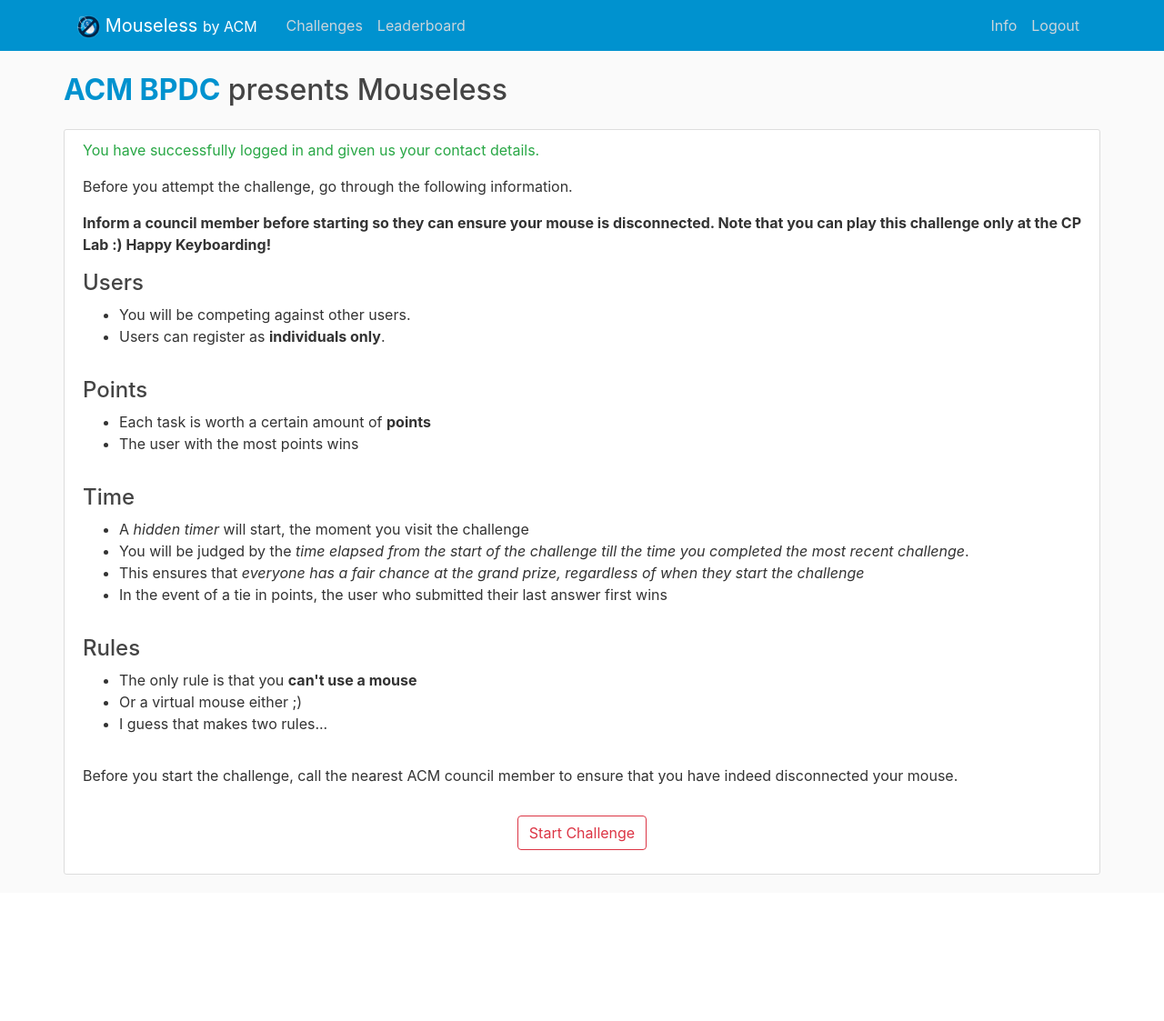
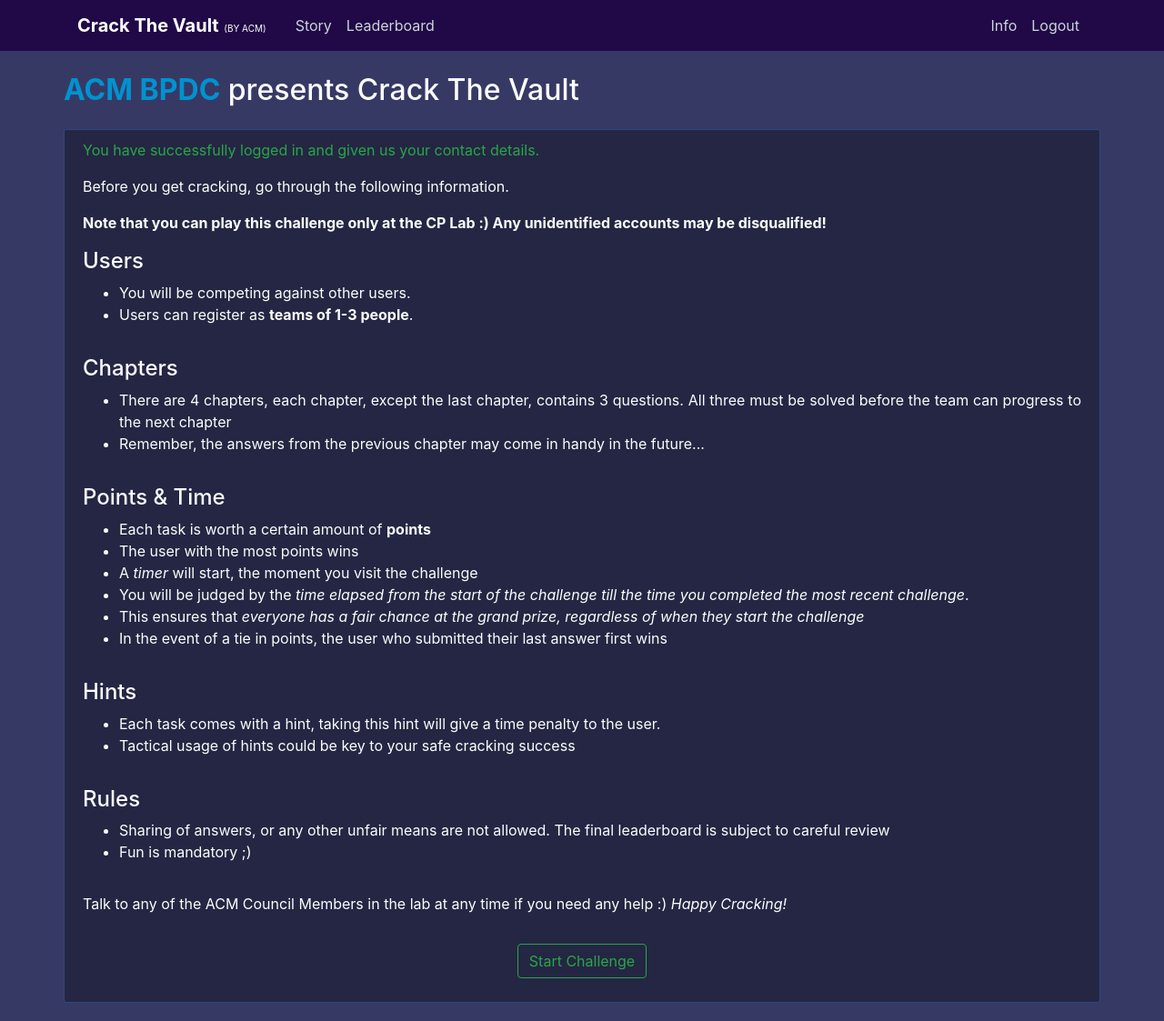
Before and after one commit to anuragkj/crack-the-code, a Django app: page / in a window 1280 px wide. Shown: the whole page at 91% size. Before the commit the page ends 962 px from the top, so only its background shows below. Run offline with Django 3.2, Linux system fonts and the light colour scheme; a user stored in the database is signed in; some libraries are stand-ins or nearby versions.

Commit message:
design improvements

```diff
--- a/player/views.py
+++ b/player/views.py
@@ -22,7 +22,7 @@ class PlayerListView(LoginRequiredMixin, ListView):
 class PlayerCreateView(LoginRequiredMixin, CreateView):
     model = Player
     fields = ['name', 'institute_id', 'contact']
-    success_url = reverse_lazy('home')
+    success_url = reverse_lazy('player-list')
 
     def form_valid(self, form):
         form.instance.user = self.request.user
--- a/quiz/static/quiz/main.css
+++ b/quiz/static/quiz/main.css
@@ -1,11 +1,11 @@
 body {
-    background: #fafafa;
-    color: #333333;
+    background: #373965;
+    color: #fcfefa;
     margin-top: 5rem;
   }
 
   h1, h2, h3, h4, h5, h6 {
-    color: #444444;
+    color: rgb(252, 252, 252);
   }
 
   ul {
@@ -29,15 +29,15 @@ body {
   }
 
   .content-section {
-    background: #ffffff;
+    background: #242644;
     padding: 10px 20px;
-    border: 1px solid #dddddd;
+    border: 1px solid #2b4a7c;
     border-radius: 3px;
     margin-bottom: 20px;
   }
 
   .article-title {
-    color: #444444;
+    color: rgb(252, 252, 252);
   }
 
   a.article-title:hover {
--- a/quiz/templates/quiz/base.html
+++ b/quiz/templates/quiz/base.html
@@ -12,19 +12,19 @@
 
     <link rel="stylesheet" type="text/css" href="{% static 'quiz/main.css' %}">
 
-    <title>Mouseless</title>
+    <title>Crack The Vault</title>
 </head>
 <body>
     <header class="site-header">
-      <nav class="navbar navbar-expand-md navbar-dark bg-steel fixed-top" style="background-color:#0092cf;">
+      <nav class="navbar navbar-expand-md navbar-dark bg-steel fixed-top" style="background-color:#210846;color:#afafc1!important">
         <div class="container">
-          <a class="navbar-brand mr-4" href="{% url 'home' %}"><img src="{% static 'favicon.png' %}" width="25" height="25" class="d-inline-block align-middle"></img> Mouseless <small>by ACM</small></a>
+          <a class="navbar-brand mr-4" href="{% url 'home' %}"><b>Crack The Vault</b> <small style="font-size:10px">(BY ACM)</small></a>
           <button class="navbar-toggler" type="button" data-toggle="collapse" data-target="#navbarToggle" aria-controls="navbarToggle" aria-expanded="false" aria-label="Toggle navigation">
           <span class="navbar-toggler-icon"></span>
           </button>
           <div class="collapse navbar-collapse" id="navbarToggle">
             <div class="navbar-nav mr-auto">
-                <a class="nav-item nav-link" href="{% url 'task-list' %}">Challenges</a>
+                <a class="nav-item nav-link" href="{% url 'task-list' %}">Story</a>
                 <a class="nav-item nav-link" href="{% url 'leaderboard' %}">Leaderboard</a>
             </div>
             <!-- Navbar Right Side -->
--- a/quiz/templates/quiz/home.html
+++ b/quiz/templates/quiz/home.html
@@ -1,42 +1,49 @@
 {% extends "quiz/base.html" %}
 {% load crispy_forms_tags %}
 {% block content %}
-<h2 class="article-title mb-4"><b style="color:#0092cf;">ACM BPDC</b> presents Mouseless</h2>
+<h2 class="article-title mb-4"><b style="color:#0092cf;">ACM BPDC</b> presents Crack The Vault</h2>
 <article class="media content-section">
     <div class="media-body d-flex flex-column text-justify">
         <p class="text-success">You have successfully logged in and given us your contact details.</p>
-        <p>Before you attempt the challenge, go through the following information.</p>
-        <p><b>Inform a council member before starting so they can ensure your mouse is disconnected. Note that you can play this challenge only at the CP Lab :) Happy Keyboarding!</b></p>
+        <p>Before you get cracking, go through the following information.</p>
+        <p><b>Note that you can play this challenge only at the CP Lab :) Any unidentified accounts may be disqualified!</b></p>
         <h4>Users</h4>
         <ul>
             <li>You will be competing against other users.</li>
-            <li>Users can register as <strong>individuals only</strong>.</li>
+            <li>Users can register as <strong>teams of 1-3 people</strong>.</li>
         </ul>
         <hr/>
-        <h4>Points</h4>
+        <h4>Chapters</h4>
+        <ul>
+            <li>There are 4 chapters, each chapter, except the last chapter, contains 3 questions. All three must be solved before the team can progress to the next chapter</li>
+            <li>Remember, the answers from the previous chapter may come in handy in the future...</li>
+        </ul>
+        <hr/>
+        <h4>Points & Time</h4>
         <ul>
             <li>Each task is worth a certain amount of <strong>points</strong></li>
             <li>The user with the most points wins</li>
-        </ul>
-        <hr/>
-        <h4>Time</h4>
-        <ul>
-            <li>A <em>hidden timer</em> will start, the moment you visit the challenge</li>
+            <li>A <em>timer</em> will start, the moment you visit the challenge</li>
             <li>You will be judged by the <em>time elapsed from the start of the challenge till the time you completed the most recent challenge</em>.</li>
             <li>This ensures that <em>everyone has a fair chance at the grand prize, regardless of when they start the challenge</em></li>
             <li>In the event of a tie in points, the user who submitted their last answer first wins</li>
         </ul>
         <hr/>
+        <h4>Hints</h4>
+        <ul>
+            <li>Each task comes with a hint, taking this hint will give a time penalty to the user.</li>
+            <li> Tactical usage of hints could be key to your safe cracking success</li>
+        </ul>
+        <hr/>
         <h4>Rules</h4>
         <ul>
-            <li>The only rule is that you <strong>can't use a mouse</strong></li>
-            <li>Or a virtual mouse either ;)</li>
-            <li>I guess that makes two rules...</li>
+            <li>Sharing of answers, or any other unfair means are not allowed. The final leaderboard is subject to careful review</li>
+            <li>Fun is mandatory ;)</li>
         </ul>
         <hr/>
-        <p>Before you start the challenge, call the nearest ACM council member to ensure that you have indeed disconnected your mouse.</p>
+        <p>Talk to any of the ACM Council Members in the lab at any time if you need any help :) <em>Happy Cracking!</em></p>
         <a class="m-3 align-self-center" href="{% url 'task-list' %}">
-            <button class="btn btn-outline-danger">
+            <button class="btn btn-outline-success">
                 Start Challenge
             </button>
         </a>
--- a/quiz/templates/quiz/leaderboard.html
+++ b/quiz/templates/quiz/leaderboard.html
@@ -2,7 +2,7 @@
 {% block content %}
 {% if leaderboard %}
 <h2 class="article-title mb-4">Leaderboard</h2>
-<table class="table table-bordered table-hover table-light">
+<table class="table table-bordered table-hover table-dark">
     <thead>
         <tr>
             <th>#</th>
--- a/quiz/templates/quiz/login.html
+++ b/quiz/templates/quiz/login.html
@@ -5,16 +5,16 @@
         <form method="POST">
             {% csrf_token %}
             <fieldset class="form-group">
-                <legend class="border-bottom mb-4">Log In</legend>
+                <legend class="border-bottom mb-4">Team Log In</legend>
                 {{ form|crispy }}
             </fieldset>
             <div class="form-group">
-                <button class="btn btn-outline-info" type="submit">Login</button>
+                <button class="btn btn-outline-warning" type="submit">Login</button>
             </div>
         </form>
         <div class="border-top pt-3">
             <small class="text-muted">
-                Want to get Started? <a class="ml-2" href="{% url 'register' %}">Sign Up Now</a>
+                Want to get Started? <a class="ml-2" href="{% url 'register' %}">Sign Up Your Team Now</a>
             </small>
         </div>
     </div>
--- a/quiz/templates/quiz/task_detail.html
+++ b/quiz/templates/quiz/task_detail.html
@@ -19,9 +19,9 @@
         {% endif %}
         <p class="article-content">{{ object.formatted_markdown|safe }}</p>
         {% if form.instance.value != form.instance.task.correct and not user.is_superuser%}
-        <a href="{% url 'show-hint' task.id %}">Show Hint</a>
+        <a href="{% url 'show-hint' task.id %}">Get Help</a>
         <br>
-        (Point penalty: <b>{{ task.hint_points }}</b> everytime you take this hint, so be careful!! Note: Avoid opening the same hint twice -> you will be deducted each time you open it.)
+        (Time penalty of <b>{{ task.hint_points }}</b> minutes everytime you take this hint, so be careful!! Note: Avoid opening the same hint twice -> you will be deducted each time you open it.)
         {% endif %}
       </div>
     </article>
--- a/quiz/templates/quiz/task_list.html
+++ b/quiz/templates/quiz/task_list.html
@@ -1,10 +1,10 @@
 {% extends "quiz/base.html" %}
 {% block content %}
 {% load my_custom_filters %}
-<h2>Challenges</h2>
+<h2>Tasks</h2>
 <div class="row">
     <div class="col-md-8 pl-0">
-        <table class="mb-4 mt-4 table table-bordered table-hover table-light">
+        <table class="mb-4 mt-4 table table-bordered table-hover table-dark">
             <thead>
                 <tr>
                     <th>Name</th>
```
Also changed, not shown: player/templates/player/list.html (+9 -7 lines), quiz/templates/quiz/register.html (+4 -3 lines), db.sqlite3, static/favicon.png, 1 other file.
